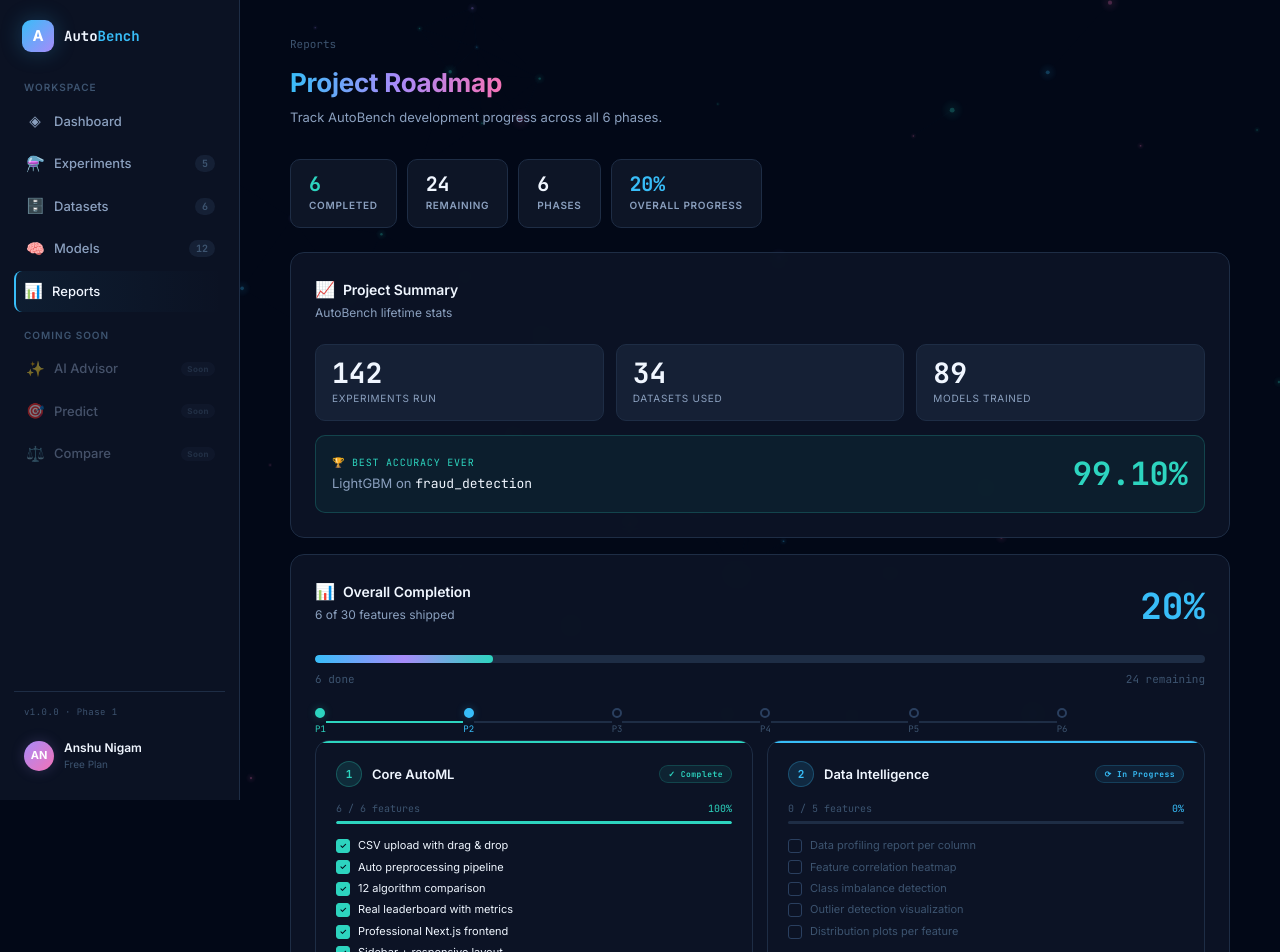
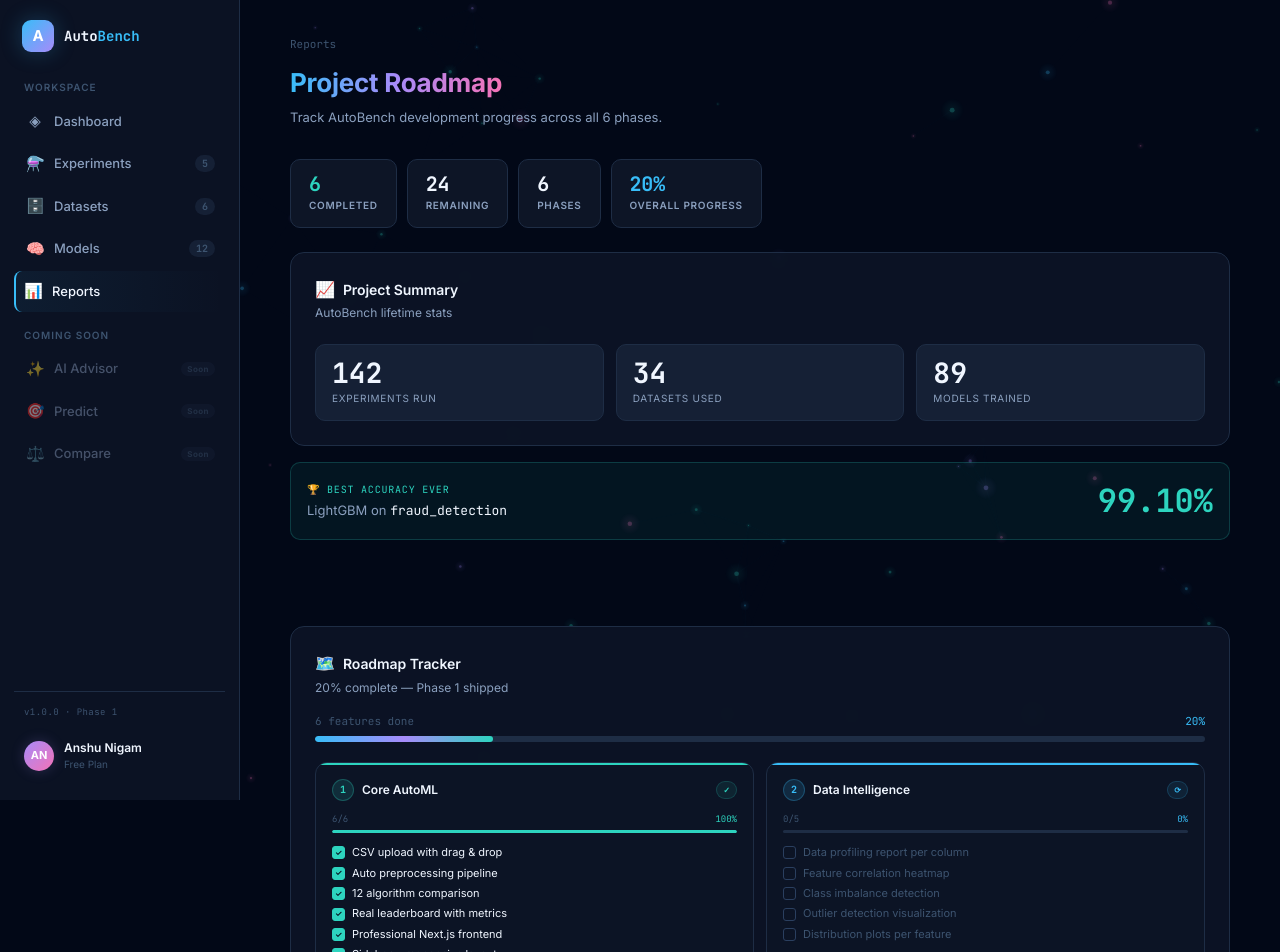
Before and after one commit to anshunigam-trigger/automl-workbench, a Next.js app in the folder frontend/: page /reports in a window 1280 px wide. Shown: the top 952 px of the page. Built offline with nearby package versions, Linux system fonts and the light colour scheme.

Commit message:
feat: reports page — project summary, roadmap tracker, phase cards

```diff
--- a/frontend/app/reports/page.jsx
+++ b/frontend/app/reports/page.jsx
@@ -80,7 +80,9 @@
 
 export default function ReportsPage() {
   return (
-    <div className="page-content">
+    <>
+
+       < div className="page-content">
 
       {/* Page Header */}
       <div className="page-header fade-up">
@@ -155,6 +157,8 @@
         </div>
 
         </div>
+    </div>
+
 
   {/* Best achievement highlight */}
     <div style={{
@@ -163,6 +167,7 @@
             borderRadius: 10, display: 'flex', alignItems: 'center', justifyContent: 'space-between'
         }}>
     <div>
+
     <div style={{ fontSize: 10, color: 'var(--teal)', fontFamily: 'var(--mono)', textTransform: 'uppercase', letterSpacing: '.08em', marginBottom: 4 }}>
         🏆 Best Accuracy Ever
     </div>
@@ -179,154 +184,97 @@
     </div>
     </div>
 
-      {/* Overall progress card */}
-      <div className="card fade-up-2">
-        <div className="card-header">
-            <div>
-            <div className="card-title">
-                <span className="card-title-icon">📊</span>
-                Overall Completion
+
+   {/* Section 2 — Roadmap Tracker */}
+    <div className="card fade-up-3" style={{ margin: 50 }}>
+        <div style={{ marginBottom: 16 }}>
+            <div className="card-title" style={{ fontSize: 14, marginBottom: 4 }}>
+            <span className="card-title-icon">🗺️</span>
+            Roadmap Tracker
             </div>
-            <div className="card-sub">{DONE} of {TOTAL} features shipped</div>
-            </div>
-            <div style={{
-            fontSize: 36, fontWeight: 700,
-            fontFamily: 'var(--mono)',
-            color: 'var(--sky)'
-            }}>
-            {OVERALL}%
+            <div style={{ fontSize: 12, color: 'var(--text2)' }}>
+            {OVERALL}% complete — Phase 1 shipped
             </div>
         </div>
 
-        {/* Progress bar */}
-        <div style={{
-            height: 8, background: 'var(--border)',
-            borderRadius: 4, overflow: 'hidden', marginBottom: 8
-        }}>
-            <div style={{
-            height: '100%', borderRadius: 4,
-            width: `${OVERALL}%`,
-            background: 'linear-gradient(90deg, var(--sky), var(--violet), var(--teal))',
-            animation: 'barGrow .9s cubic-bezier(.4,0,.2,1) both'
-            }} />
-        </div>
-
+        {/* Overall progress bar */}
+        <div style={{ marginBottom: 20 }}>
             <div style={{
             display: 'flex', justifyContent: 'space-between',
             fontSize: 11, color: 'var(--text3)',
-            fontFamily: 'var(--mono)'
+            fontFamily: 'var(--mono)', marginBottom: 6
             }}>
-            <span>{DONE} done</span>
-            <span>{TOTAL - DONE} remaining</span>
+            <span>{DONE} features done</span>
+            <span style={{ color: 'var(--sky)' }}>{OVERALL}%</span>
+            </div>
+            <div style={{ height: 6, background: 'var(--border)', borderRadius: 3, overflow: 'hidden' }}>
+            <div style={{
+                height: '100%', borderRadius: 3,
+                width: `${OVERALL}%`,
+                background: 'linear-gradient(90deg, var(--sky), var(--violet), var(--teal))',
+            }} />
+            </div>
         </div>
 
-        {/* Phase timeline dots */}
-        <div style={{
-            display: 'flex', alignItems: 'center',
-            marginTop: 20, gap: 0
-            }}>
-            {PHASES.map((p, i) => (
-            <div key={p.n} style={{ display: 'flex', alignItems: 'center', flex: 1 }}>
-                <div style={{ display: 'flex', flexDirection: 'column', alignItems: 'center', gap: 5 }}>
-                <div style={{
-                    width: 10, height: 10, borderRadius: '50%',
-                    background: p.status === 'done' ? 'var(--teal)' : p.status === 'active' ? 'var(--sky)' : 'transparent',
-                    border: `2px solid ${p.status === 'done' ? 'var(--teal)' : p.status === 'active' ? 'var(--sky)' : 'var(--border2)'}`,
-                    boxShadow: p.status === 'done' ? '0 0 8px #2DD4BF44' : p.status === 'active' ? '0 0 8px #38BDF844' : 'none'
-                }} />
-                <div style={{
-                    fontSize: 9, fontFamily: 'var(--mono)',
-                    color: p.status === 'done' ? 'var(--teal)' : p.status === 'active' ? 'var(--sky)' : 'var(--text3)'
-                }}>
-                    P{p.n}
-                </div>
-                </div>
-                {i < PHASES.length - 1 && (
-                <div style={{
-                    flex: 1, height: 2,
-                    background: p.status === 'done' ? 'var(--teal)' : 'var(--border)'
-                }} />
-                )}
-            </div>
-            ))}
-        </div>
-
-        {/* Phase cards */}
+        {/* Phase cards — 3 columns */}
         <div style={{
             display: 'grid',
             gridTemplateColumns: 'repeat(2, 1fr)',
-  gap: 14,
-  marginTop: 4
-}} className="fade-up-3">
+            gap: 12
+        }}>
             {PHASES.map(phase => {
-    const donePct = Math.round(
-      phase.items.filter(x => x.done).length / phase.items.length * 100
-    )
+            const phaseDone = phase.items.filter(x => x.done).length
+            const phasePct  = Math.round(phaseDone / phase.items.length * 100)
             return (
                 <div key={phase.n} style={{
                 background: 'rgba(13,21,38,.9)',
-        border: `1px solid var(--border)`,
-        borderRadius: 14,
-        padding: 20,
-        position: 'relative',
-        overflow: 'hidden',
+                border: '1px solid var(--border)',
+                borderRadius: 12, padding: 16,
+                position: 'relative', overflow: 'hidden',
                 transition: 'border-color .2s, transform .2s',
                 }}>
-        {/* Top color bar */}
+                <div style={{ position: 'absolute', top: 0, left: 0, right: 0, height: 2, background: phase.color }} />
+
+                <div style={{ display: 'flex', alignItems: 'center', gap: 8, marginBottom: 12 }}>
                     <div style={{
-          position: 'absolute', top: 0, left: 0, right: 0,
-          height: 2, background: phase.color
-        }} />
-
-        {/* Phase header */}
-        <div style={{ display: 'flex', alignItems: 'center', gap: 10, marginBottom: 14 }}>
-          <div style={{
-            width: 26, height: 26, borderRadius: '50%',
+                    width: 22, height: 22, borderRadius: '50%',
                     display: 'flex', alignItems: 'center', justifyContent: 'center',
-            fontFamily: 'var(--mono)', fontSize: 11, fontWeight: 700,
+                    fontFamily: 'var(--mono)', fontSize: 10, fontWeight: 700,
                     background: phase.color + '22', color: phase.color,
                     border: `1px solid ${phase.color}44`, flexShrink: 0
                     }}>
                     {phase.n}
                     </div>
-          <div style={{ fontSize: 13, fontWeight: 600, color: 'var(--text)', flex: 1 }}>
+                    <div style={{ fontSize: 12, fontWeight: 600, color: 'var(--text)', flex: 1 }}>
                     {phase.title}
                     </div>
                     <div style={{
                     fontFamily: 'var(--mono)', fontSize: 8, fontWeight: 700,
-            padding: '2px 8px', borderRadius: 99, letterSpacing: '.06em',
+                    padding: '2px 6px', borderRadius: 99,
                     background: phase.color + '15', color: phase.color,
                     border: `1px solid ${phase.color}30`
                     }}>
-            {phase.status === 'done' ? '✓ Complete' : phase.status === 'active' ? '⟳ In Progress' : '○ Upcoming'}
+                    {phase.status === 'done' ? '✓' : phase.status === 'active' ? '⟳' : '○'}
                     </div>
                 </div>
 
-        {/* Progress bar */}
                 <div style={{
                     display: 'flex', justifyContent: 'space-between',
-          fontSize: 10, color: 'var(--text3)',
-          marginBottom: 5, fontFamily: 'var(--mono)'
+                    fontSize: 9, color: 'var(--text3)',
+                    fontFamily: 'var(--mono)', marginBottom: 4
                 }}>
-          <span>{phase.items.filter(x => x.done).length} / {phase.items.length} features</span>
-          <span style={{ color: phase.color }}>{donePct}%</span>
+                    <span>{phaseDone}/{phase.items.length}</span>
+                    <span style={{ color: phase.color }}>{phasePct}%</span>
                 </div>
-        <div style={{
-          height: 3, background: 'var(--border)',
-          borderRadius: 2, overflow: 'hidden', marginBottom: 14
-        }}>
-          <div style={{
-            height: '100%', borderRadius: 2,
-            width: `${donePct}%`, background: phase.color
-          }} />
+                <div style={{ height: 3, background: 'var(--border)', borderRadius: 2, overflow: 'hidden', marginBottom: 12 }}>
+                    <div style={{ height: '100%', borderRadius: 2, width: `${phasePct}%`, background: phase.color }} />
                 </div>
 
-        {/* Feature checklist */}
-            <div style={{ display: 'flex', flexDirection: 'column', gap: 6 }}>
+                <div style={{ display: 'flex', flexDirection: 'column', gap: 5 }}>
                         {phase.items.map((item, j) => (
-                <div key={j} style={{ display: 'flex', alignItems: 'center', gap: 8, fontSize: 11 }}>
+                        <div key={j} style={{ display: 'flex', alignItems: 'center', gap: 7, fontSize: 11 }}>
                             <div style={{
-                    width: 14, height: 14, borderRadius: 3, flexShrink: 0,
+                            width: 13, height: 13, borderRadius: 3, flexShrink: 0,
                             border: `1px solid ${item.done ? phase.color : 'var(--border2)'}`,
                             background: item.done ? phase.color : 'transparent',
                             display: 'flex', alignItems: 'center', justifyContent: 'center',
@@ -346,8 +294,7 @@
         </div>
         </div>
 
-    </div>
-
+    </>
 
     )
 }
```
Lines whose indentation alone changed are shown as unchanged.
